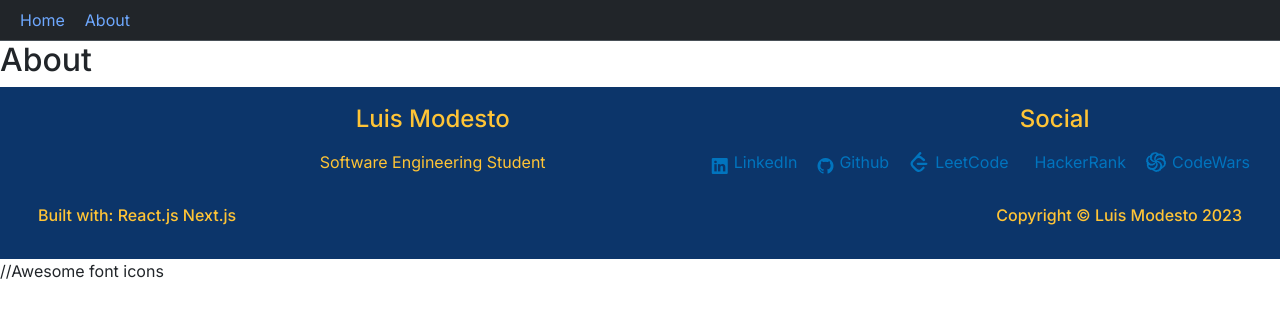
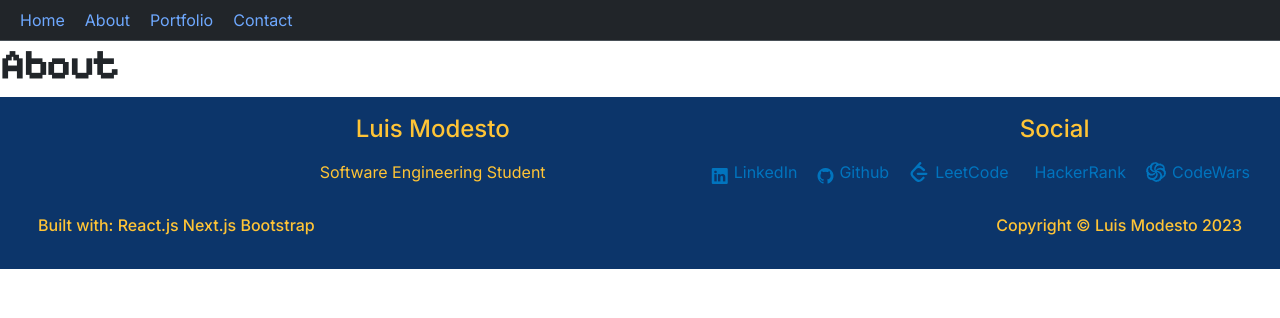
Before and after one commit to RepellantHail/RepellantHail.github.io, a Next.js app: page /about in a window 1280 px wide. Shown: the top 318 px of the page. Built offline with nearby package versions, Linux system fonts and the light colour scheme.

Commit message:
added file structure and title component

```diff
--- a/src/app/about/page.js
+++ b/src/app/about/page.js
@@ -1,5 +1,10 @@
+import Title from "../components/Title";
+
 export default function page() {
     return (
-        <div><h2>About</h2></div>
+        <div>
+            <Title {...{ title: "About" }} />
+
+        </div>
     );
 }
--- a/src/app/components/Footer.js
+++ b/src/app/components/Footer.js
@@ -12,23 +12,23 @@ export default function Footer() {
                 <div className="col-4 " >
                     <h4  className='mb-3'>Social</h4>
                     <div className="d-flex justify-content-end">
-                        <a className="icon-link" href="https://www.linkedin.com/in/jearim-modesto/">
+                        <a className="icon-link" href="https://www.linkedin.com/in/jearim-modesto/" target="_blank">
                             <i class="bi bi-linkedin"> </i>
                             LinkedIn
                         </a>
-                        <a className="icon-link" href="https://github.com/RepellantHail">
+                        <a className="icon-link" href="https://github.com/RepellantHail" target="_blank">
                             <i class="bi bi-github"> </i>
                             Github
                         </a>
-                        <a className="icon-link" href="https://leetcode.com/a20310068/">
+                        <a className="icon-link" href="https://leetcode.com/a20310068/" target="_blank">
                             <img src='./leetcode.svg' alt="leetcode SVG" style={{ margin: 0, width: 20, height: 20}}/>
                             LeetCode
                         </a>
-                        <a className="icon-link" href="https://www.hackerrank.com/profile/a20310068">
+                        <a className="icon-link" href="https://www.hackerrank.com/profile/a20310068" target="_blank">
                             <i class="fa-brands fa-hackerrank"></i>
                             HackerRank
                         </a>
-                        <a className="icon-link" href="https://www.codewars.com/users/RepellantHail10">
+                        <a className="icon-link" href="https://www.codewars.com/users/RepellantHail10" target="_blank">
                             <img src='./codewars.svg' alt="codewars SVG" style={{ margin: 0, width: 20, height: 20}}/>
                             CodeWars
                         </a>
@@ -37,7 +37,10 @@ export default function Footer() {
             </div>
             <div className="row m-3">
                 <div className="col d-flex justify-content-between">
-                    <h6>Built with: <i class="fa-brands fa-react"></i> React.js  Next.js </h6>
+                    <h6>Built with:
+                        <i class="fa-brands fa-react"></i> React.js  Next.js
+                        <i class="fa-brands fa-bootstrap"></i> Bootstrap
+                    </h6>
                     <h6>Copyright © Luis Modesto 2023 </h6>
                 </div>
             </div>
--- a/src/app/components/Navbar.js
+++ b/src/app/components/Navbar.js
@@ -3,8 +3,10 @@ import Link from "next/link";
 export default function Navbar(){
     return(
         <nav className="navbar navbar-expand-lg bg-dark border-bottom" data-bs-theme="dark">
-            <Link href={"/"}><i class="fa-solid fa-laptop-code"></i> Home</Link>
-            <Link href={"/about"}>About</Link>
+            <Link href={"/"}><i class="fa-solid fa-house"></i> Home</Link>
+            <Link href={"/about"}><i class="fa-solid fa-circle-user"></i> About</Link>
+            <Link href={"/portfolio"}><i class="fa-solid fa-briefcase"></i> Portfolio</Link>
+            <Link href={"/contact"}><i class="fa-solid fa-address-book"></i> Contact</Link>
         </nav>
     );
 }
--- /dev/null
+++ b/src/app/components/Title.js
@@ -0,0 +1,10 @@
+import React from 'react'
+
+export default function Title({title}) {
+  return (
+    <h1
+        style={{ fontFamily: 'Pixelify_Sans', fontWeight: 'bold' }}>
+        {title}
+    </h1>
+  )
+}
--- a/src/app/layout.js
+++ b/src/app/layout.js
@@ -20,7 +20,8 @@ export default function RootLayout({ children }) {
         {children}
         <Footer></Footer>
       </body>
-      <script src="https://kit.fontawesome.com/09337f0c82.js" crossorigin="anonymous"></script>//Awesome font icons
+      {/* //Awesome font icons */}
+      <script src="https://kit.fontawesome.com/09337f0c82.js" crossorigin="anonymous"></script>
     </html>
   )
 }
```
Also changed, not shown: src/app/Main.js (+3 -4 lines), src/app/contact/page.js (added, +9 -0 lines), src/app/portfolio/page.js (added, +9 -0 lines).
